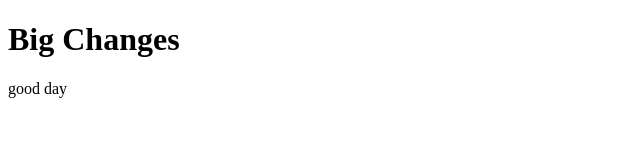
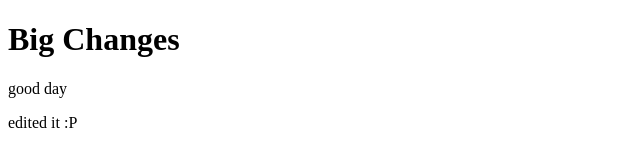
Before and after one commit to crizalid12/lecture0, a plain HTML site: page index.html in a window 1280 px wide. Shown: the full height of the page, 0-640 px from the left. Drawn offline with Linux system fonts and the light colour scheme.

Commit message:
Update index.html

```diff
--- a/index.html
+++ b/index.html
@@ -10,6 +10,7 @@
 <body>
     <h1>Big Changes</h1>
     <p>good day</p>
+    <p>edited it :P</p>
 </body>
 
 </html>
```
